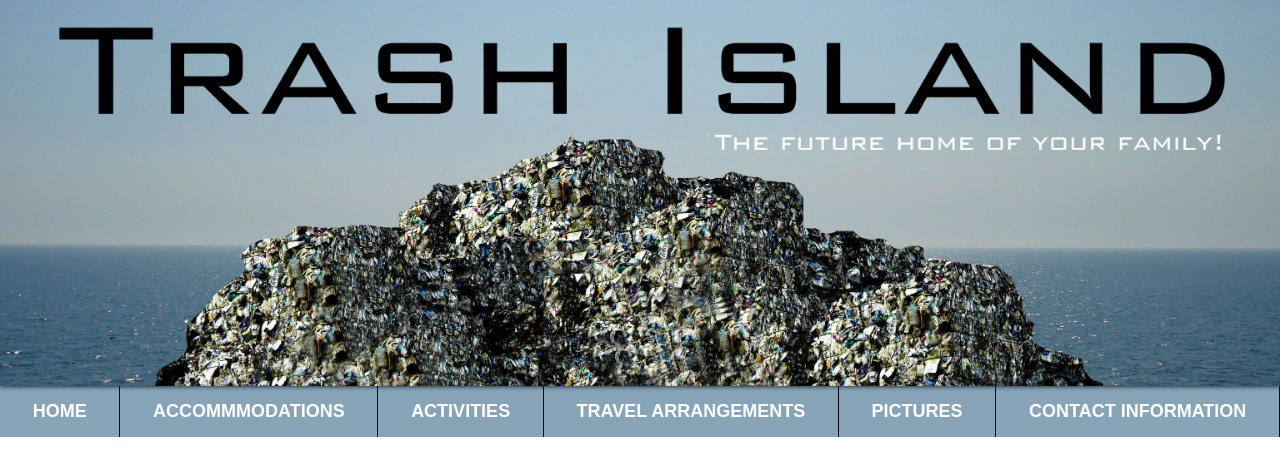
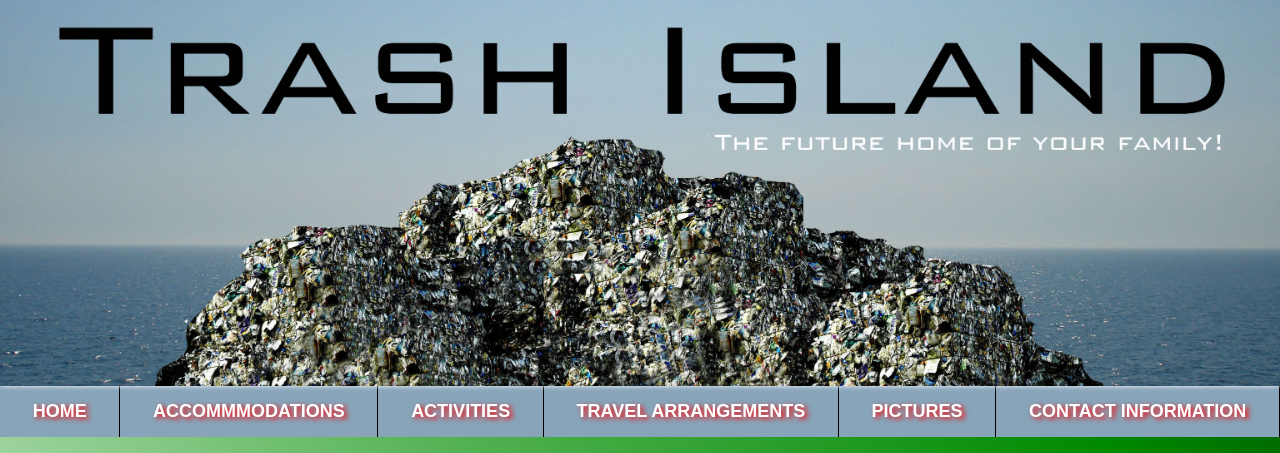
Before and after one commit to cworf/garbage, a plain HTML site: page index.html in a window 1280 px wide. Shown: the top 453 px of the page. Drawn offline with Linux system fonts and the light colour scheme.

Commit message:
made it hidjeous

```diff
--- a/css/style.css
+++ b/css/style.css
@@ -1,6 +1,13 @@
 body {
     margin: 0;
     font-family: sans-serif;
+    background: #b4ddb4;
+background: -moz-linear-gradient(45deg, #b4ddb4 0%, #83c783 17%, #52b152 33%, #008a00 67%, #005700 83%, #002400 100%);
+background: -webkit-linear-gradient(45deg, #b4ddb4 0%,#83c783 17%,#52b152 33%,#008a00 67%,#005700 83%,#002400 100%);
+background: linear-gradient(45deg, #b4ddb4 0%,#83c783 17%,#52b152 33%,#008a00 67%,#005700 83%,#002400 100%);
+filter: progid:DXImageTransform.Microsoft.gradient( startColorstr='#b4ddb4', endColorstr='#002400',GradientType=1 );
+color: #fff;
+text-shadow: 3px 2px 5px red;
 }
 
 .navbar {
```
